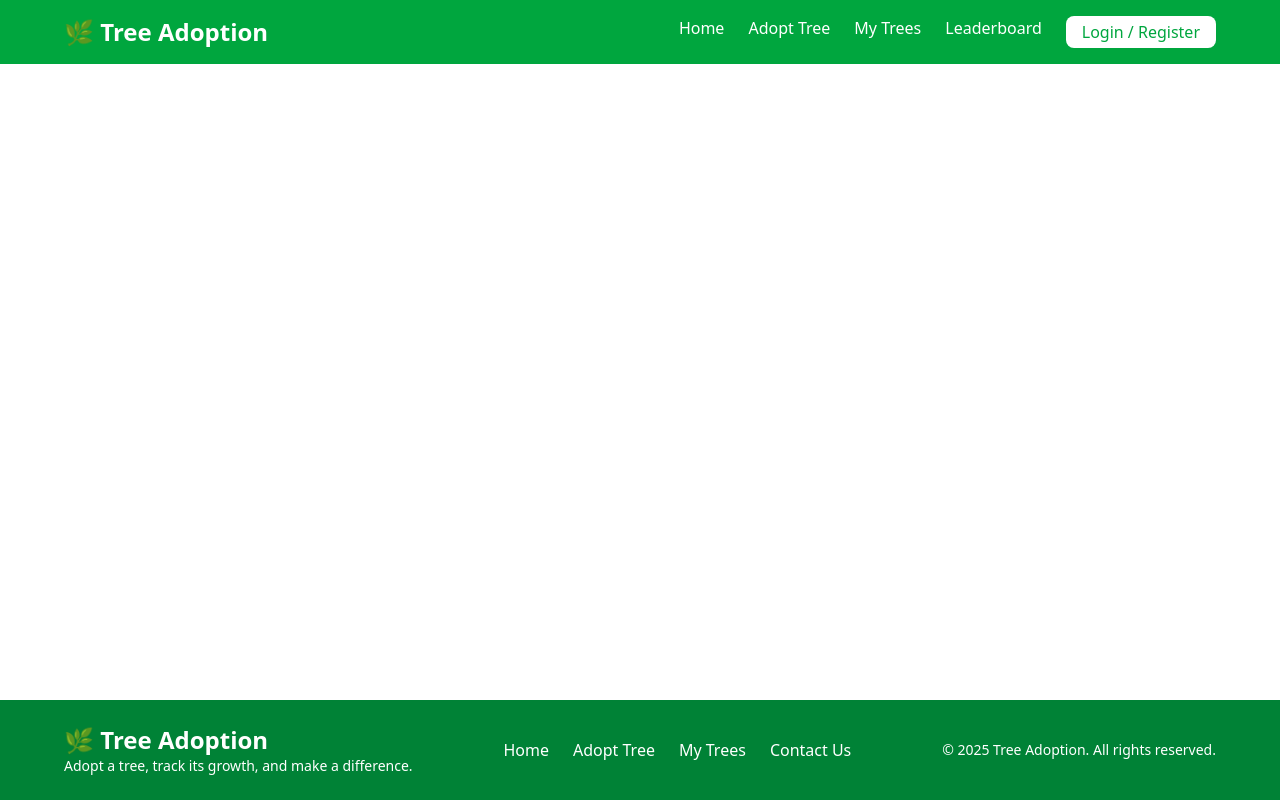
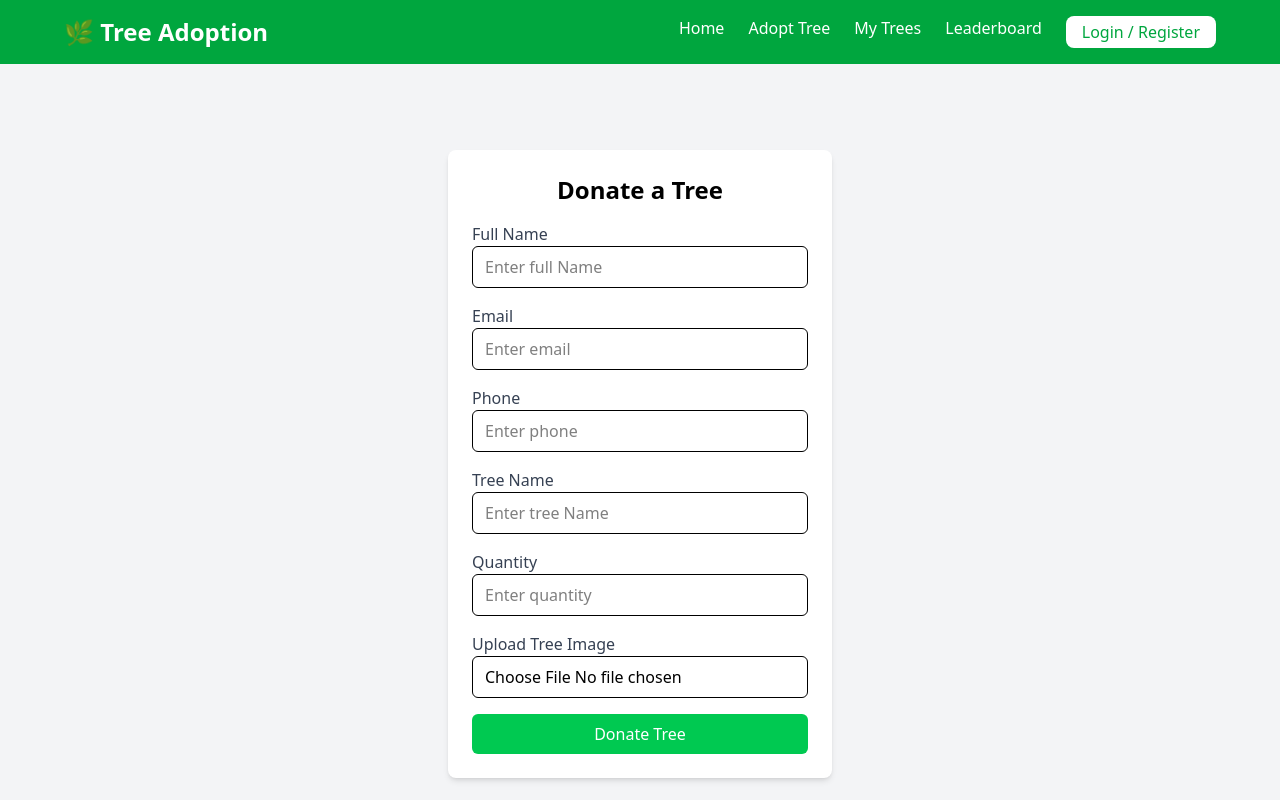
Before and after one commit to ved124578963/test-project, a React (Vite) app: page /Donatetree in a window 1280 px wide. Shown: the top 800 px of the page. Built offline with nearby package versions, Linux system fonts and the light colour scheme.

Commit message:
Update and Add new Component

```diff
--- a/src/App.jsx
+++ b/src/App.jsx
@@ -11,6 +11,7 @@ import Forgotpassword from "./Pages/Forgotpassword";
 import Adopttrees from "./Pages/Adopttrees";
 import Mytrees from "./Pages/Mytrees";
 import Leaderboard from "./Pages/Leaderboard";
+import Donatetree from "./Pages/Donatetree";
 
 function App() {
   return (
@@ -30,6 +31,7 @@ function App() {
             <Route path="/Adopttrees" element={<Adopttrees/>}/>
             <Route path="/Mytrees" element={<Mytrees/>}/>
             <Route path="/Leaderboard" element={<Leaderboard/>}/>
+            <Route path="/Donatetree" element={<Donatetree/>}/>
           </Routes>
         </main>
 
--- a/src/Components/Hero.jsx
+++ b/src/Components/Hero.jsx
@@ -1,4 +1,7 @@
+import { useNavigate } from "react-router-dom";
+
 const Hero = () => {
+  const navigate = useNavigate();
   return (
     <section className="relative bg-green-100 py-20 text-center">
       <div className="max-w-4xl mx-auto px-6">
@@ -13,7 +16,7 @@ const Hero = () => {
             Adopt a Tree
           </button>
           <button
-            onClick={() => navigate("/donate-tree")}
+            onClick={() => navigate("/Donatetree")}
             className="px-6 py-3 bg-yellow-500 text-white text-lg font-semibold rounded-lg shadow-md hover:bg-yellow-600 transition"
           >
             Donate a Tree 🌱
--- /dev/null
+++ b/src/Pages/Donatetree.jsx
@@ -0,0 +1,77 @@
+import { useState } from "react";
+import { useNavigate } from "react-router-dom";
+
+const Donatetree = () => {
+  const [formData, setFormData] = useState({
+    fullName: "",
+    email: "",
+    phone: "",
+    treeName: "",
+    quantity: "",
+    treeImage: null,
+  });
+  const navigate = useNavigate();
+
+  const handleChange = (e) => {
+    if (e.target.name === "treeImage") {
+      setFormData({ ...formData, treeImage: e.target.files[0] });
+    } else {
+      setFormData({ ...formData, [e.target.name]: e.target.value });
+    }
+  };
+
+  const handleSubmit = (e) => {
+    e.preventDefault();
+    console.log("Tree Donation Data:", formData);
+    alert("Thank you for your donation!");
+    navigate("/"); // Redirect to home after submission
+  };
+
+  return (
+    <div className="flex items-center justify-center min-h-screen bg-gray-100">
+      <div className="bg-white p-6 rounded-lg shadow-md w-96">
+        <h2 className="text-2xl font-bold text-center mb-4">Donate a Tree</h2>
+        <form onSubmit={handleSubmit}>
+          {Object.keys(formData).map((field, index) => (
+            field !== "treeImage" && (
+              <div key={index} className="mb-4">
+                <label className="block text-gray-700 capitalize">{field.replace(/([A-Z])/g, " $1")}</label>
+                <input
+                  type={field === "email" ? "email" : field === "phone" ? "tel" : field === "quantity" ? "number" : "text"}
+                  name={field}
+                  className="w-full px-3 py-2 border rounded-md focus:outline-none focus:ring focus:border-blue-500"
+                  placeholder={`Enter ${field.replace(/([A-Z])/g, " $1")}`}
+                  value={formData[field]}
+                  onChange={handleChange}
+                  required={field !== "treeImage"}
+                  {...(field === "phone" ? { pattern: "[0-9]{10}", maxLength: "10" } : {})}
+                />
+              </div>
+            )
+          ))}
+
+          <div className="mb-4">
+            <label className="block text-gray-700">Upload Tree Image</label>
+            <input
+              type="file"
+              name="treeImage"
+              accept="image/*"
+              className="w-full px-3 py-2 border rounded-md focus:outline-none focus:ring focus:border-blue-500"
+              onChange={handleChange}
+              required
+            />
+          </div>
+
+          <button
+            type="submit"
+            className="w-full bg-green-500 text-white py-2 rounded-md hover:bg-green-600 transition"
+          >
+            Donate Tree
+          </button>
+        </form>
+      </div>
+    </div>
+  );
+};
+
+export default Donatetree;
```
